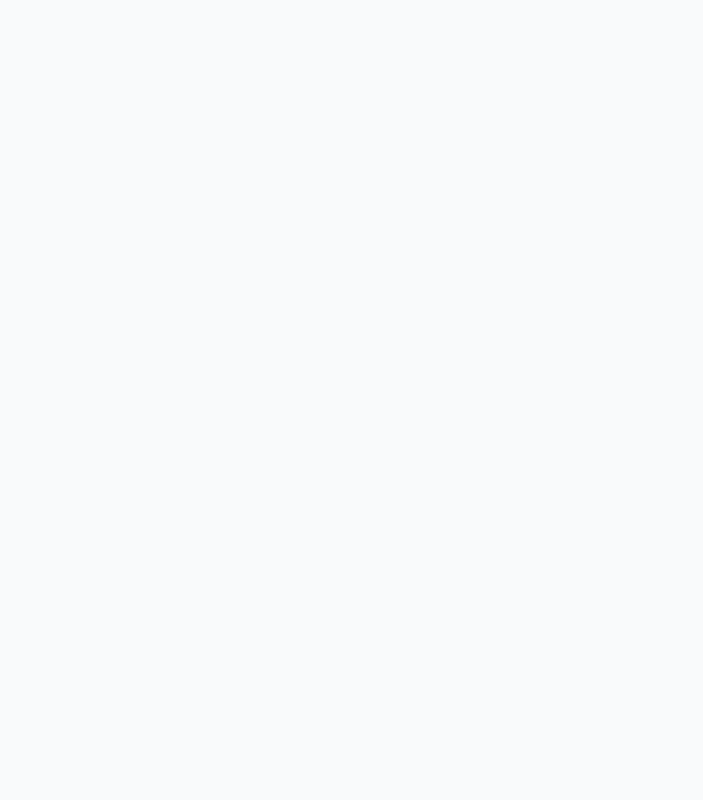
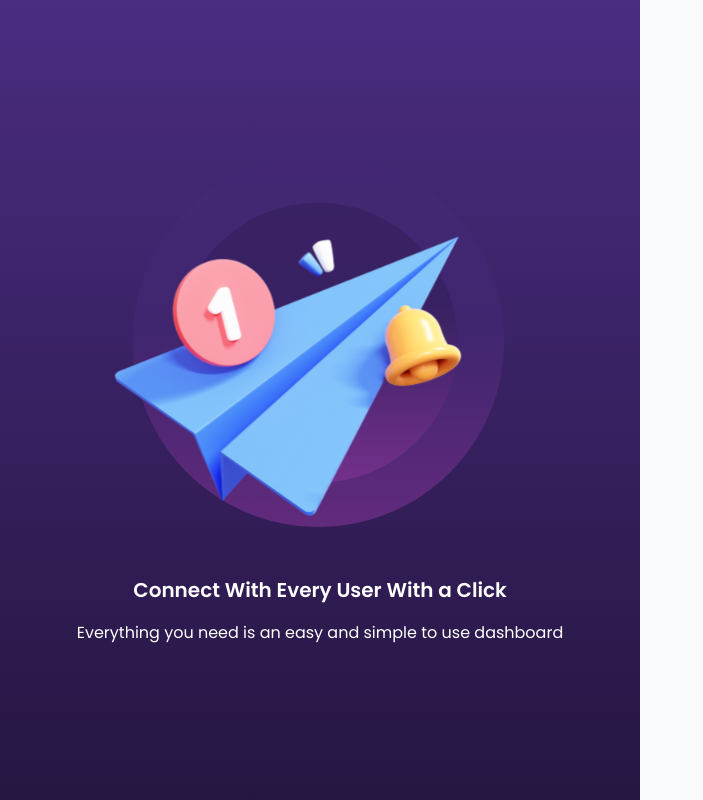
Before and after one commit to Mark-scope/chillyChat, a React (Vite) app in the folder client/: page /Signup in a window 1280 px wide. Before the commit this address had no page. Shown: the whole page, without its empty margins (0-703 px from the left). Built offline with nearby package versions, Linux system fonts and the light colour scheme.

Commit message:
feat: left side div of signup

```diff
--- a/client/src/RoutePages.jsx
+++ b/client/src/RoutePages.jsx
@@ -5,6 +5,7 @@ import Support from './pages/support';
 import SmsHistory from './pages/SmsHistory';
 import SmsHistoryView from './pages/SmsHistoryView';
 import Bulksms from './pages/Bulksms';
+import Signup from './pages/Signup';
 
 const RoutePages = () => {
     return (
@@ -17,6 +18,8 @@ const RoutePages = () => {
                 <Route path = "/SmsHistory" element={<SmsHistory/>}/>
                 <Route path = "/SmsHistoryView" element={<SmsHistoryView />}/>
                 <Route path = "/Bulksms" element={<Bulksms />}/>
+                <Route path = "/Signup" element={<Signup />}/>
+
             </Routes>
         </BrowserRouter>
     );
--- /dev/null
+++ b/client/src/pages/Login.jsx
@@ -0,0 +1,11 @@
+import React from 'react'
+
+const Login = () => {
+  return (
+    <div>
+
+    </div>
+  )
+}
+
+export default Login
--- /dev/null
+++ b/client/src/pages/Signup.jsx
@@ -0,0 +1,21 @@
+import React from 'react'
+import Loginicon from '../assets/login.svg'
+
+const Signup = () => {
+  return (
+    <div className='flex'>
+        <div className='w-1/2 text-white flex flex-col justify-center items-center bg-custom-gradient h-screen'>
+            <img className='pb-12 pr-16' src={Loginicon} alt="" />
+            <p className='font-semibold text-[20px]' >Connect  With Every User With a Click</p>
+            <span className=' pt-4'>Everything you need is an easy and simple to use dashboard</span>
+        </div>
+
+        <div>
+
+        </div>
+
+    </div>
+  )
+}
+
+export default Signup
--- a/client/tailwind.config.js
+++ b/client/tailwind.config.js
@@ -33,6 +33,9 @@ export default {
       spacing: {
       '80%': '80%',
     },
+    backgroundImage: {
+      'custom-gradient': 'linear-gradient(to top, #251641, #4A2C81)',
+    },
     width: {
       '521': '521px'
     }
```
Also changed, not shown: client/src/pages/support.jsx (+6 -5 lines), client/src/assets/google.png (added), client/src/assets/login.svg (added).
